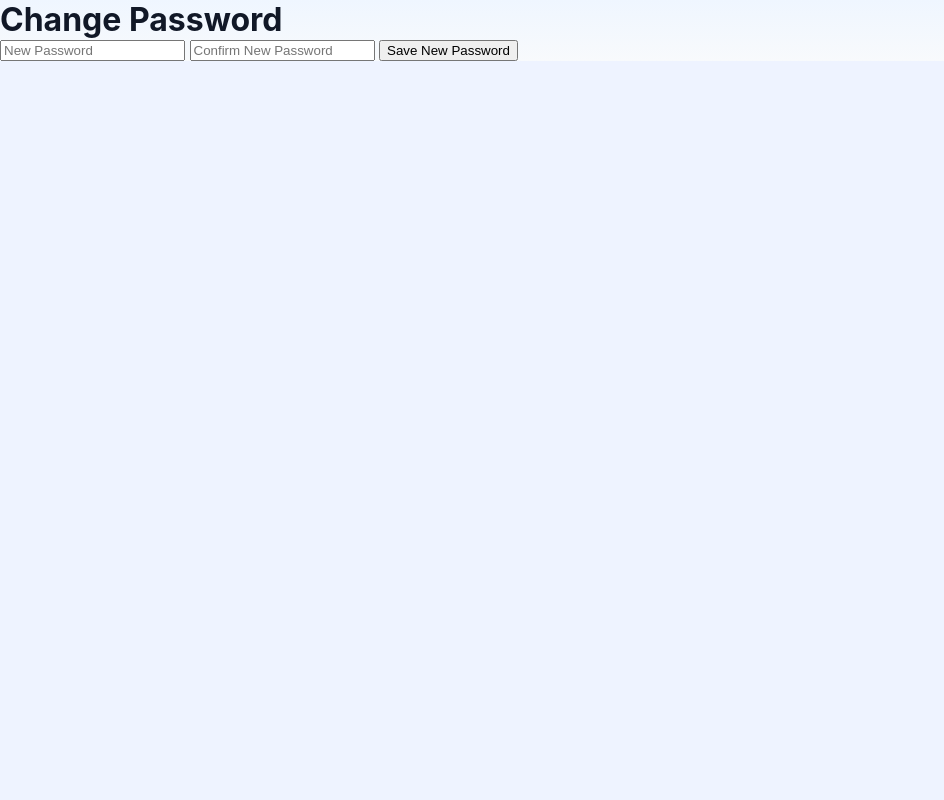
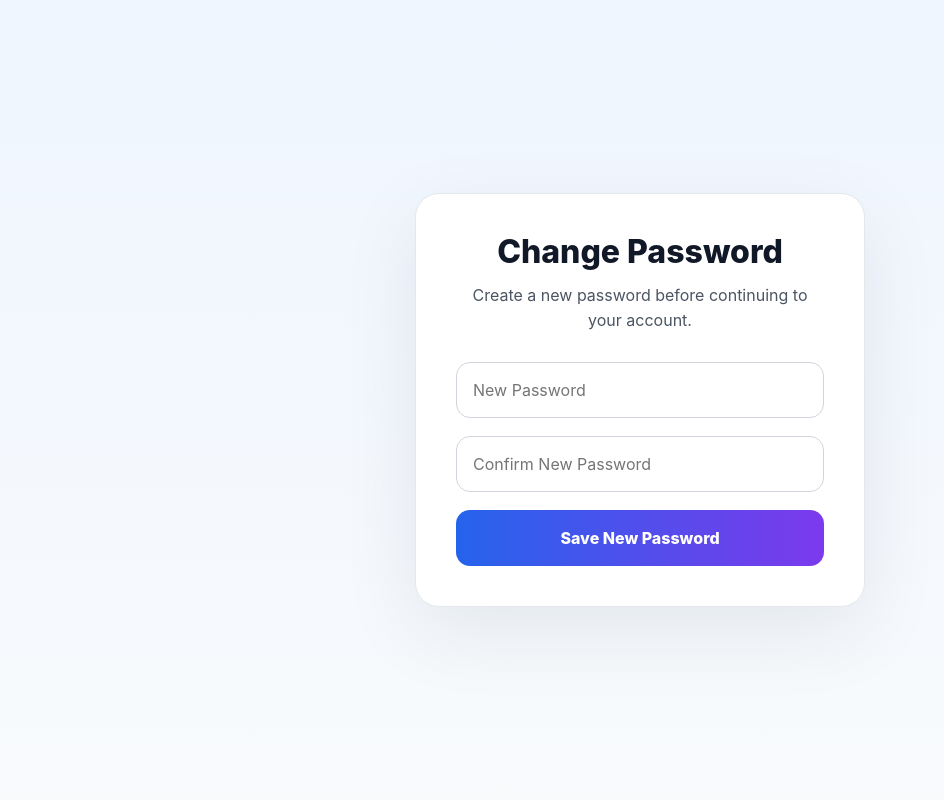
Before and after one commit to amcfajardo/dermaview, a PHP site: page /create-password-first.php in a window 1280 px wide. Shown: the whole page, without its empty margins (0-944 px from the left). Run offline with PHP 8.4, Linux system fonts and the light colour scheme; the visitor is signed in with stand-in values (Sample User, id 1).

Commit message:
Update login and password setup

```diff
--- a/dermaview-html/create-password-first.php
+++ b/dermaview-html/create-password-first.php
@@ -54,16 +54,108 @@ if ($_SERVER["REQUEST_METHOD"] === "POST") {
 ?>
 
 <!DOCTYPE html>
-<html>
+<html lang="en">
 <head>
-  <title>Change Password</title>
-  <link rel="stylesheet" href="styles/global.css">
+  <meta charset="UTF-8" />
+  <meta name="viewport" content="width=device-width, initial-scale=1.0" />
+  <title>DermaView | Change Password</title>
+  <link rel="stylesheet" href="styles/global.css" />
+  <link rel="stylesheet" href="styles/header.css" />
+  <style>
+    .auth-page {
+      min-height: 100vh;
+      display: flex;
+      align-items: center;
+      justify-content: center;
+      padding: 32px;
+      background: linear-gradient(180deg, var(--color-bg-light) 0%, var(--color-bg-lighter) 100%);
+    }
+
+    .auth-card {
+      width: 100%;
+      max-width: 450px;
+      background: var(--color-white);
+      border: 1px solid var(--color-border);
+      border-radius: 24px;
+      padding: 40px;
+      box-shadow: var(--shadow-md);
+    }
+
+    .auth-title {
+      margin: 0 0 12px;
+      color: var(--color-text);
+      font-size: 2rem;
+      font-weight: 800;
+      text-align: center;
+      line-height: 1.15;
+    }
+
+    .auth-subtitle {
+      margin: 0 0 28px;
+      color: var(--color-text-secondary);
+      text-align: center;
+      line-height: 1.6;
+    }
+
+    .auth-form {
+      display: grid;
+      gap: 18px;
+    }
+
+    .auth-input {
+      width: 100%;
+      min-height: 56px;
+      padding: 0 16px;
+      border: 1px solid #d1d5db;
+      border-radius: 14px;
+      background: var(--color-white);
+      color: var(--color-text);
+      font: inherit;
+      font-size: 1rem;
+      outline: none;
+      transition: border-color var(--transition-fast), box-shadow var(--transition-fast);
+    }
+
+    .auth-input:focus {
+      border-color: var(--color-primary);
+      box-shadow: 0 0 0 4px rgba(37, 99, 235, 0.14);
+    }
+
+    .auth-button {
+      min-height: 56px;
+      border: 0;
+      border-radius: 14px;
+      padding: 0 18px;
+      background: linear-gradient(90deg, var(--color-primary), var(--color-secondary));
+      color: #ffffff;
+      font: inherit;
+      font-weight: 800;
+      cursor: pointer;
+      transition: transform var(--transition-fast), box-shadow var(--transition-fast);
+    }
+
+    .auth-button:hover {
+      transform: translateY(-1px);
+      box-shadow: var(--shadow-hover);
+    }
+
+    @media (max-width: 560px) {
+      .auth-page {
+        padding: 20px;
+      }
+
+      .auth-card {
+        padding: 28px 22px;
+      }
+    }
+  </style>
 </head>
 <body>
 
 <div class="auth-page">
   <div class="auth-card">
-    <h1>Change Password</h1>
+    <h1 class="auth-title">Change Password</h1>
+    <p class="auth-subtitle">Create a new password before continuing to your account.</p>
 
     <form method="POST" class="auth-form">
       <input
```
Also changed, not shown: dermaview-html/login.html (line endings or trailing spaces), dermaview-html/processed_uploads/after-20260526-120326-9e555191.png (added), dermaview-html/processed_uploads/before-20260526-120326-3a16f9d1.png (added), dermaview-html/uploads/1779789786_6a156fda687b6.png (added), dermaview-html/uploads/1779789802_6a156fea8ac9a.png (added), dermaview-html/uploads/processed_1779789802_6a156fea8ac9a.jpg (added).
